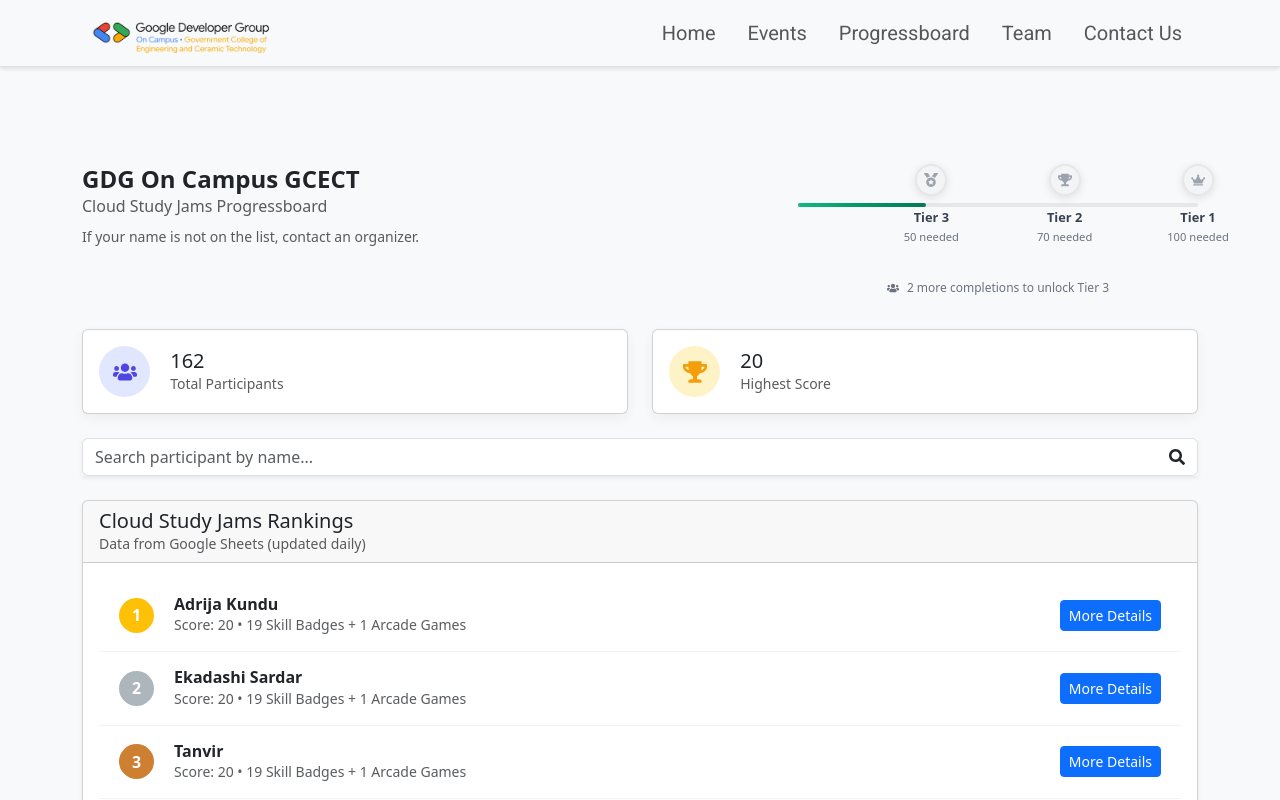
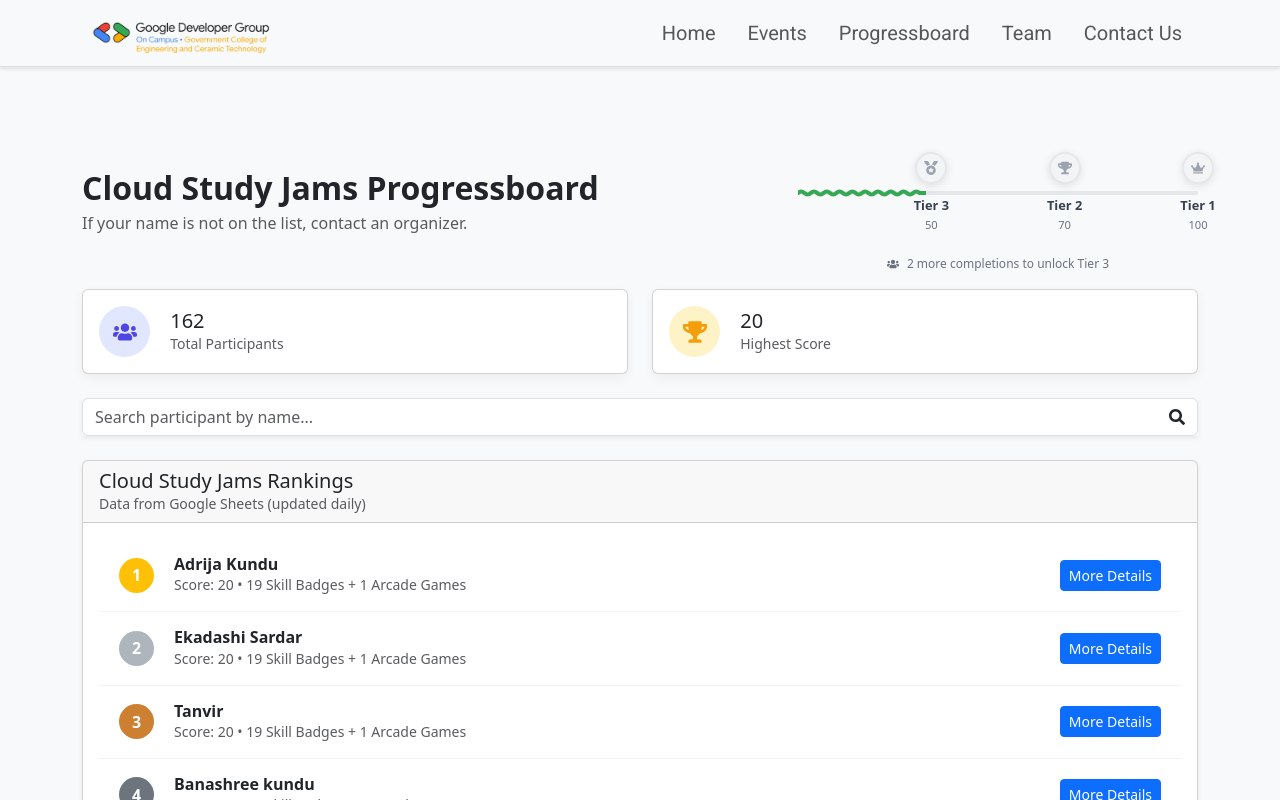
Before and after one commit to GDG-on-Campus-GCECT/GDGoC-GCECT, a React (Vite) app: page /progressboard in a window 1280 px wide. Shown: the top 800 px of the page. Built offline with nearby package versions, Linux system fonts and the light colour scheme.

Commit message:
add wavy style on progressbar

```diff
--- a/src/components/progressboard/LinearTierProgress.jsx
+++ b/src/components/progressboard/LinearTierProgress.jsx
@@ -46,8 +46,6 @@
   };
 
   const counts = getParticipantCounts();
-
-
 
   // Calculate progress percentage based on current position towards next milestone
   const getProgressPercentage = () => {
@@ -109,13 +107,35 @@
   return (
     <div className="linear-tier-progress">
       <div className="progress-track">
-        {/* Background progress line */}
-        <div className="progress-line">
-          {/* Progress fill based on participants with 20+ scores */}
-          <div
-            className={`progress-fill ${isAnimating ? "animating" : ""}`}
-            style={{ width: `${animatedProgress}%` }}
-          ></div>
+        {/* Hybrid progress line - wavy for progress, straight for remaining */}
+        <div className="hybrid-progress-container">
+          {/* Background straight line */}
+          <div className="progress-line">
+            <div className="progress-bg"></div>
+
+            {/* Wavy progress section - only up to current progress */}
+            <div
+              className={`wavy-progress-section ${
+                isAnimating ? "animating" : ""
+              }`}
+              style={{ width: `${animatedProgress}%` }}
+            >
+              <svg
+                className="wavy-svg"
+                viewBox="0 0 100 8"
+                preserveAspectRatio="none"
+              >
+                <path
+                  d="M0,4 Q2.5,1 5,4 T10,4 T15,4 T20,4 T25,4 T30,4 T35,4 T40,4 T45,4 T50,4 T55,4 T60,4 T65,4 T70,4 T75,4 T80,4 T85,4 T90,4 T95,4 L100,4"
+                  stroke="#34a853"
+                  strokeWidth="1"
+                  fill="none"
+                  strokeLinecap="round"
+                  className={`wavy-line ${isAnimating ? "animating" : ""}`}
+                />
+              </svg>
+            </div>
+          </div>
         </div>
 
         {/* Tier markers */}
@@ -145,9 +165,7 @@
               </div>
               <div className="tier-marker-label">
                 <span className="tier-name">{tier.name}</span>
-                <span className="tier-score">
-                  {tier.requiredParticipants} needed
-                </span>
+                <span className="tier-score">{tier.requiredParticipants}</span>
               </div>
             </div>
           );
--- a/src/components/progressboard/ProgressboardHeader.jsx
+++ b/src/components/progressboard/ProgressboardHeader.jsx
@@ -3,12 +3,11 @@
 
 const ProgressboardHeader = ({ participants }) => {
   return (
-    <header className="progressboard-header mb-4">
+    <header className="progressboard-header mb-3">
       <div className="progressboard-header-with-progress">
         <div className="progressboard-header-text">
-          <h1 className="h4 fw-bold mb-0">GDG On Campus GCECT</h1>
-          <p className="text-muted mb-2">Cloud Study Jams Progressboard</p>
-          <p className="small text-muted">
+          <h1 className="h2 fw-bold mb-1">Cloud Study Jams Progressboard</h1>
+          <p className="text-muted mb-0">
             If your name is not on the list, contact an organizer.
           </p>
         </div>
--- a/src/pages/progressboard/Progressboard.css
+++ b/src/pages/progressboard/Progressboard.css
@@ -178,29 +178,61 @@
 .progress-track {
   position: relative;
   height: 100px;
-  margin: 1.5rem 0;
+  margin: 0.75rem 0;
 }
 
-.progress-line {
+.hybrid-progress-container {
   position: absolute;
   top: 50%;
   left: 0;
   right: 0;
+  height: 8px;
+  transform: translateY(-50%);
+}
+
+.progress-line {
+  position: relative;
+  width: 100%;
+  height: 100%;
+}
+
+.progress-bg {
+  position: absolute;
+  top: 0;
+  left: 0;
+  width: 100%;
   height: 4px;
   background-color: #e5e7eb;
   border-radius: 2px;
+  top: 50%;
   transform: translateY(-50%);
 }
 
-.progress-fill {
+.wavy-progress-section {
+  position: absolute;
+  top: 0;
+  left: 0;
   height: 100%;
-  background: linear-gradient(90deg, #10b981 0%, #059669 50%, #047857 100%);
-  border-radius: 2px;
+  overflow: hidden;
   transition: width 1.2s cubic-bezier(0.4, 0, 0.2, 1);
 }
 
-.progress-fill.animating {
+.wavy-progress-section.animating {
   transition: width 1.2s cubic-bezier(0.4, 0, 0.2, 1);
+}
+
+.wavy-svg {
+  position: absolute;
+  top: 50%;
+  left: 0;
+  width: 100%;
+  height: 8px;
+  transform: translateY(-50%);
+}
+
+.wavy-line {
+  vector-effect: non-scaling-stroke;
+  stroke-width: 4;
 }
 
 .tier-marker {
@@ -210,7 +242,7 @@
   display: flex;
   flex-direction: column;
   align-items: center;
-  z-index: 2;
+  z-index: 3;
 }
 
 .tier-marker-icon {
@@ -278,7 +310,7 @@
   position: absolute;
   top: 50%;
   transform: translate(-50%, -50%);
-  z-index: 3;
+  z-index: 4;
   opacity: 0;
   visibility: hidden;
   transition: opacity 0.3s ease, visibility 0.3s ease,
@@ -368,7 +400,7 @@
   align-items: center;
   justify-content: space-between;
   gap: 2rem;
-  margin-bottom: 2rem;
+  margin-bottom: 1rem;
 }
 
 .progressboard-header-text {
@@ -385,7 +417,7 @@
   .progressboard-header-with-progress {
     flex-direction: column;
     align-items: flex-start;
-    gap: 1.5rem;
+    gap: 1rem;
   }
 
   .progressboard-header-progress {
@@ -393,7 +425,6 @@
     max-width: none;
   }
 }
-
 @media (max-width: 768px) {
   .linear-tier-progress {
     max-width: none;
@@ -401,7 +432,7 @@
 
   .progress-track {
     height: 90px;
-    margin: 1rem 0;
+    margin: 0.5rem 0;
   }
 
   .tier-marker-icon {
```
